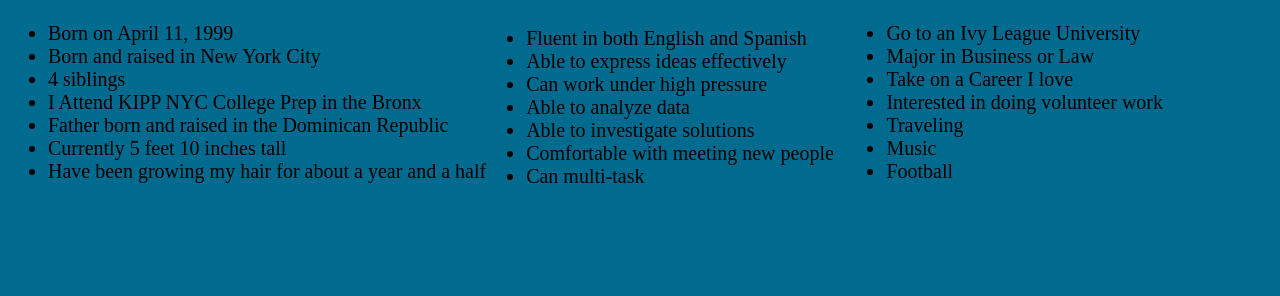
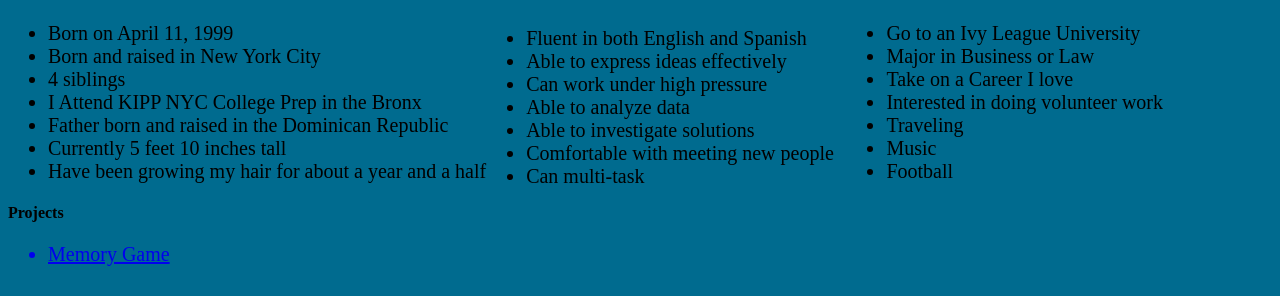
Before and after one commit to bacevedo1/bacevedo1.github.io, a plain HTML site: page index.html in a window 1280 px wide. Shown: the part 244-540 px from the top of the page. Drawn offline with Linux system fonts and the light colour scheme.

Commit message:
Update index.html

```diff
--- a/index.html
+++ b/index.html
@@ -56,5 +56,9 @@
         <li>Ranked 4th in 2017 class</li>
        </ul>
     </aside>
+    <h4> Projects </h4>
+    <ul>
+      <a href="memory/index.html"><li>Memory Game</li></a>
+    </ul>
   </body>
 </html>
```
